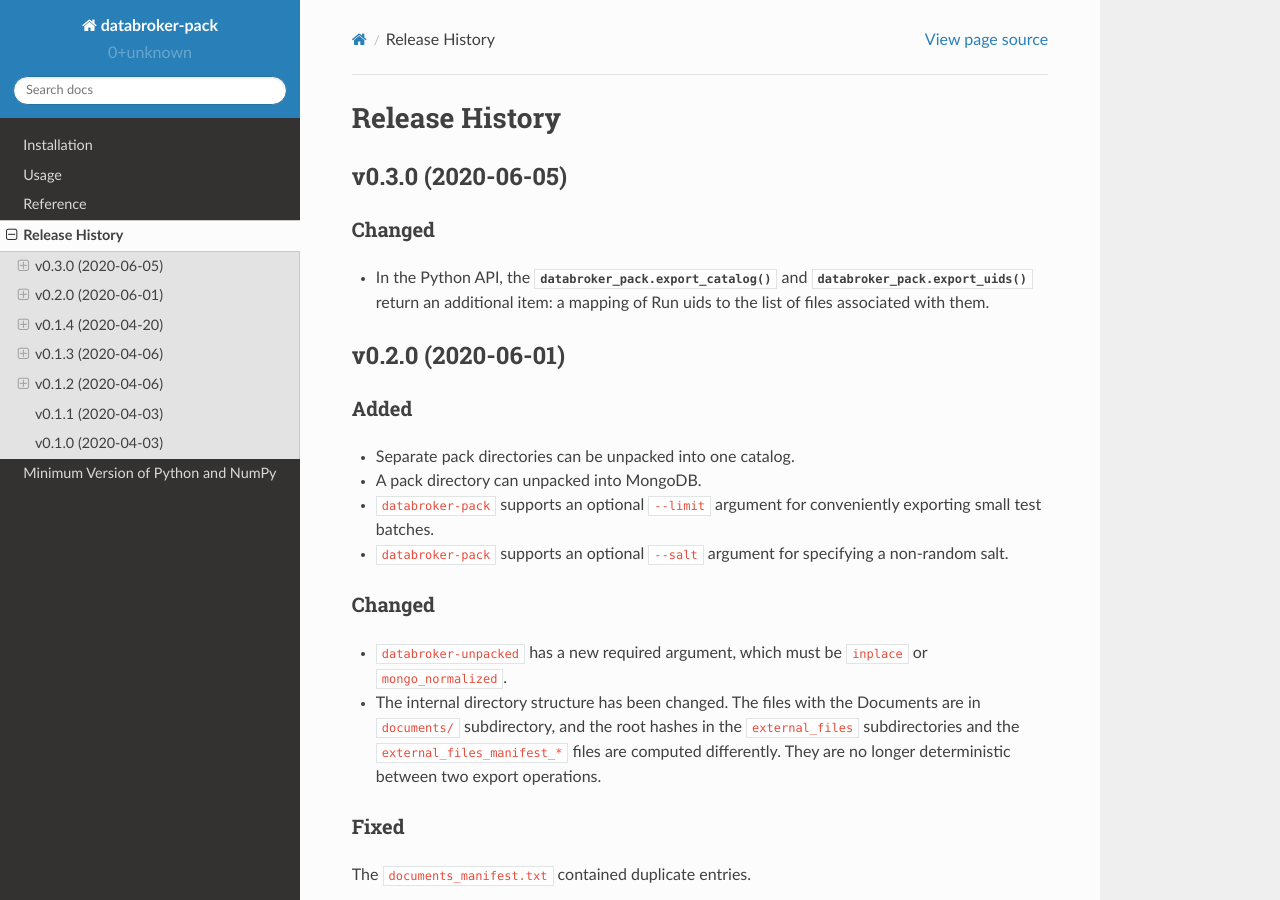
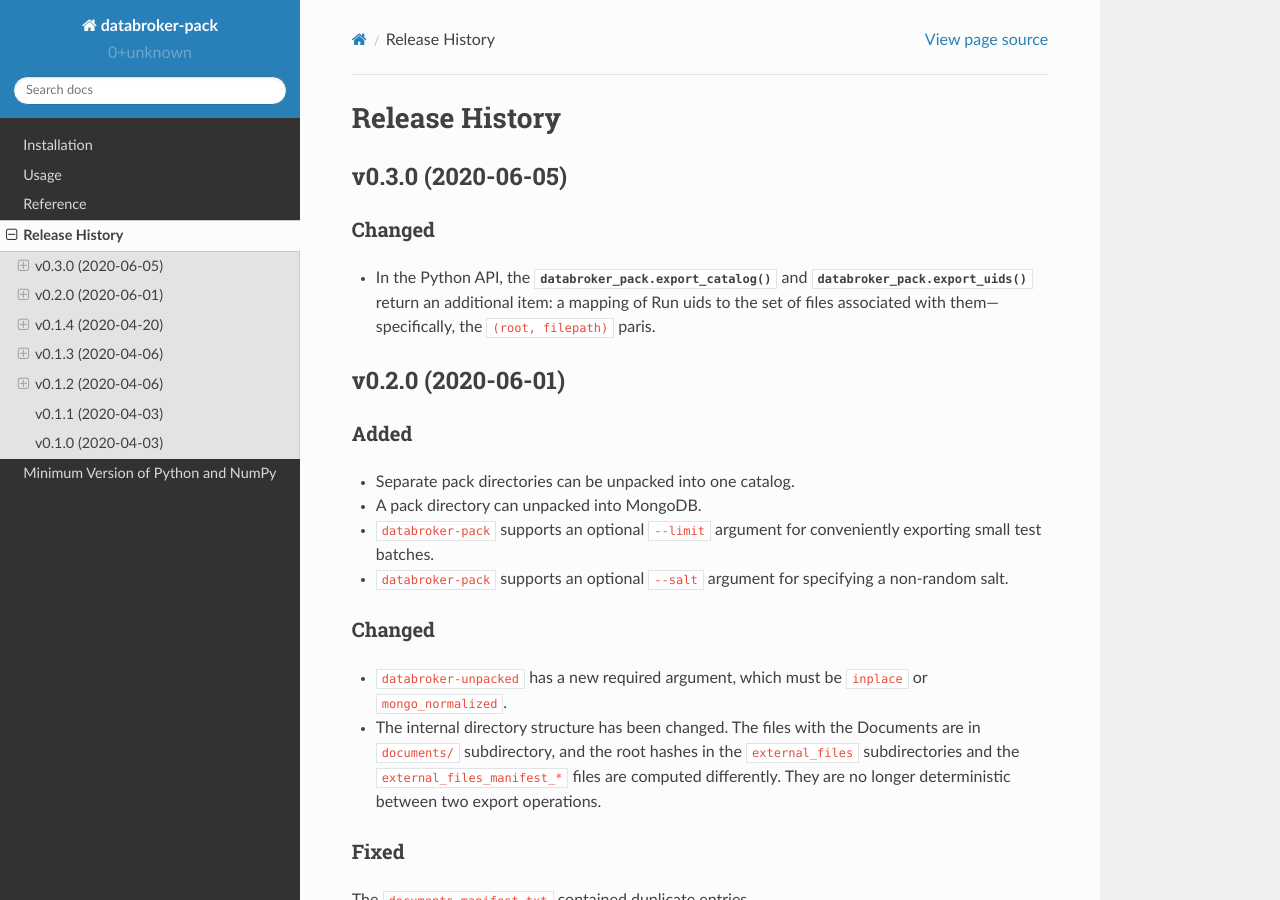
Before and after one commit to bluesky/databroker-pack, a Sphinx documentation site: the page built from docs/source/release-history.rst, in a window 1280 px wide and 900 px high. Built offline with Sphinx 7.4.7 and the Read the Docs theme 2.0.0, drawn with Linux system fonts in a browser that asks for light colours.

Commit message:
Be more precise in description.

```diff
--- a/docs/source/release-history.rst
+++ b/docs/source/release-history.rst
@@ -10,7 +10,8 @@ Changed
 
 * In the Python API, the :func:`databroker_pack.export_catalog` and
   :func:`databroker_pack.export_uids` return an additional item: a mapping of
-  Run uids to the list of files associated with them.
+  Run uids to the set of files associated with them---specifically, the
+  ``(root, filepath)`` paris.
 
 v0.2.0 (2020-06-01)
 -------------------
```
